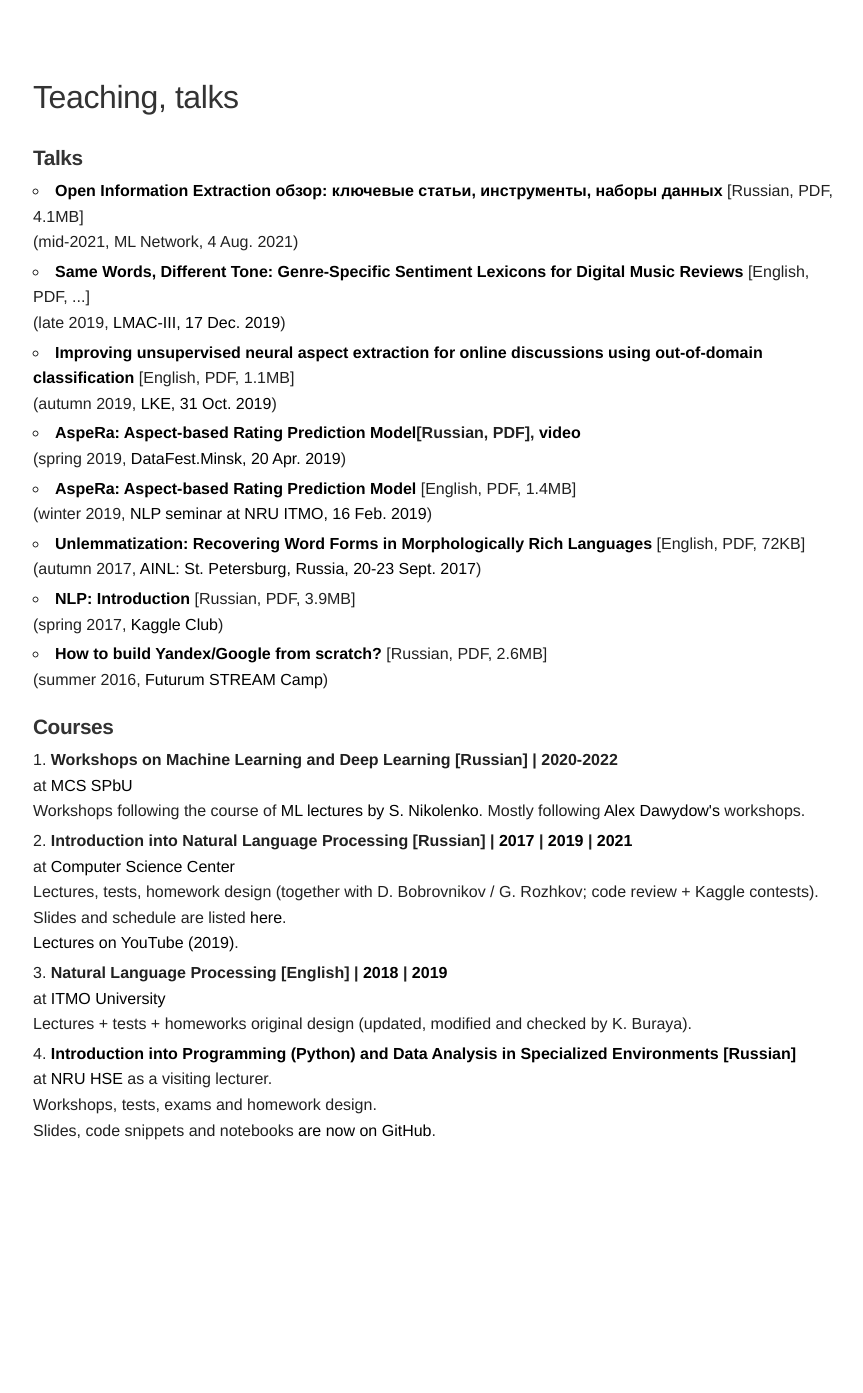
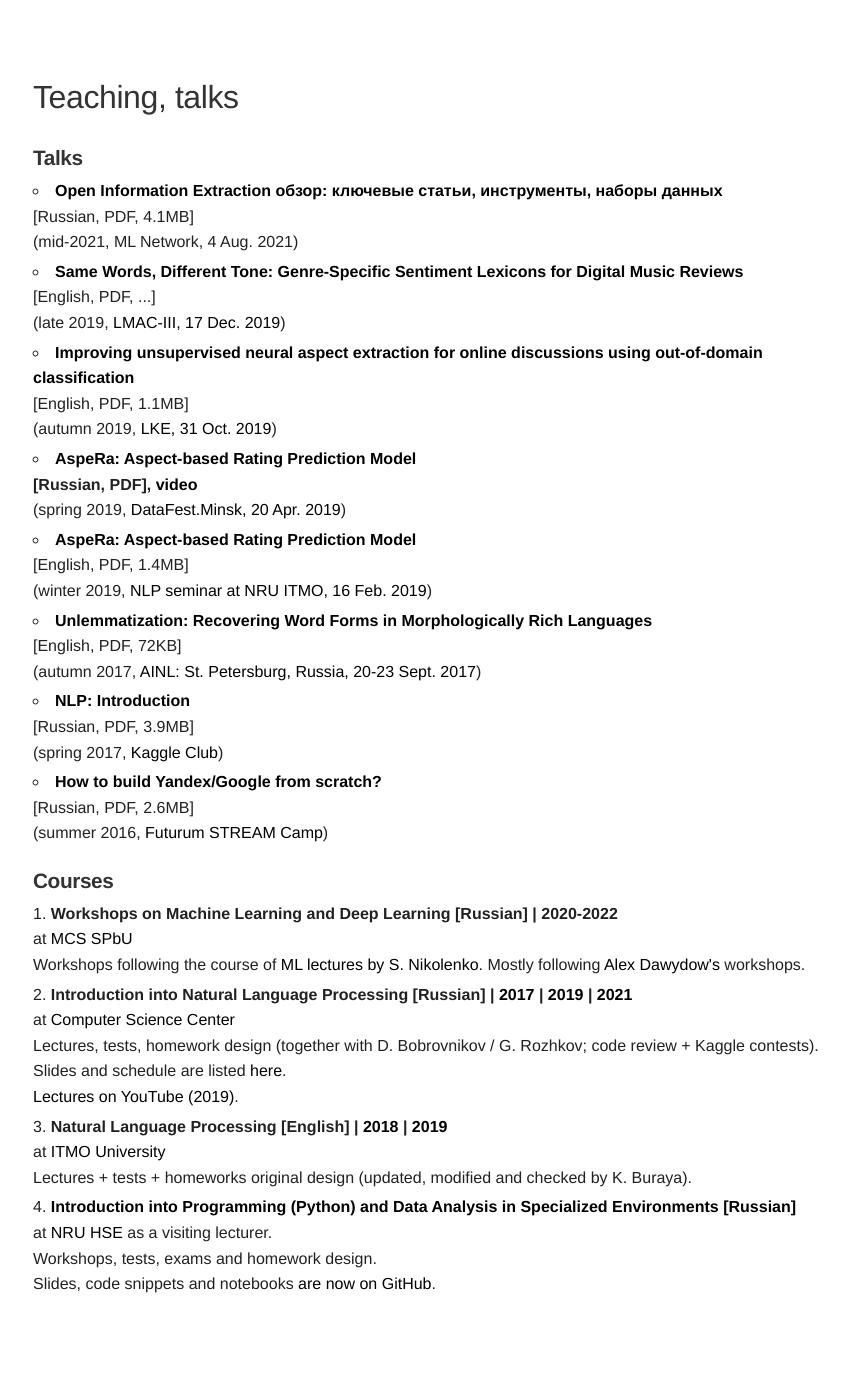
Before and after one commit to alexeyev/alexeyev.github.io, a Jekyll site: the page built from blahblahblah.html, in a window 1280 px wide. Shown: the whole page, without its empty margins (207-1070 px from the left). Built offline with Jekyll 4.4.1, drawn with Linux system fonts in a browser that asks for light colours; before the commit the page ends 1239 px from its top, so only the background shows below that.

Commit message:
Beautification

```diff
--- a/blahblahblah.html
+++ b/blahblahblah.html
@@ -16,28 +16,29 @@ layout: default
     <h3>Talks</h3>
     <ul>
 	<li><b><a href="/pdf/Alekseev_OIE2021.pdf">Open Information Extraction обзор: ключевые статьи, инструменты, наборы данных</a></b>
-		[Russian, PDF, 4.1MB]
+		<br/>[Russian, PDF, 4.1MB]
 		<br>(mid-2021, ML Network, 4 Aug. 2021)
 	<li><b><a href="/pdf/LMAC2019Alekseev.pdf">Same Words, Different Tone: Genre-Specific Sentiment Lexicons for Digital Music Reviews</a></b>
-		[English, PDF, ...]
+		<br/>[English, PDF, ...]
 		<br>(late 2019, <a href="http://lmac.hf-guap.ru/en/">LMAC-III, 17 Dec. 2019</a>)
 	<li><b><a href="/pdf/Alekseev_LKE2019.pdf">Improving unsupervised neural aspect extraction for online discussions using out-of-domain classification</a></b>
-		[English, PDF, 1.1MB]
+		<br/>[English, PDF, 1.1MB]
 		<br>(autumn 2019, <a href="https://lkesymposium.tudublin.ie/">LKE, 31 Oct. 2019</a>)
-	<li><b><a href="/pdf/Alekseev_AspeRa_DATAFEST.pdf">AspeRa: Aspect-based Rating Prediction Model</a>[Russian, PDF],&nbsp;<a href="https://www.youtube.com/watch?v=X_lwNJ_Em8w">video</a></b>
+	<li><b><a href="/pdf/Alekseev_AspeRa_DATAFEST.pdf">AspeRa: Aspect-based Rating Prediction Model</a>
+		<br/>[Russian, PDF],&nbsp;<a href="https://www.youtube.com/watch?v=X_lwNJ_Em8w">video</a></b>
 		<br>(spring 2019, <a href="https://datafest.by/">DataFest.Minsk, 20 Apr. 2019</a>)
         <li><b><a href="/pdf/AlekseevMalykh_AspeRa_ITMO.pdf">AspeRa: Aspect-based Rating Prediction Model</a></b>
-		[English, PDF, 1.4MB]
+		<br/>[English, PDF, 1.4MB]
 		<br>(winter 2019, <a href="https://sites.google.com/view/nlp-seminars/main">NLP seminar at NRU ITMO, 16 Feb. 2019</a>)
 	<li><b><a href="/pdf/AntonAlekseev.poster-slides.AINL.2017.pdf">Unlemmatization: Recovering Word
 		Forms in Morphologically Rich Languages</a></b>
-		[English, PDF, 72KB]
+		<br/>[English, PDF, 72KB]
 		<br>(autumn 2017, <a href="http://ainlconf.ru/">AINL: St. Petersburg, Russia, 20-23 Sept. 2017</a>)
 	<li><b><a href="/pdf/NLPTasks-introduction-AlekseevAM.pdf">NLP: Introduction</a></b>
-		[Russian, PDF, 3.9MB]
+		<br/>[Russian, PDF, 3.9MB]
 		<br>(spring 2017, <a href="https://vk.com/kaggle_club">Kaggle Club</a>)
 	<li><b><a href="/pdf/how_to_build_a_search_engine.alekseev.pdf">How to build Yandex/Google from scratch?</a></b>
-		[Russian, PDF, 2.6MB]
+		<br/>[Russian, PDF, 2.6MB]
 		<br>(summer 2016, <a href="http://www.baltinmat.com/futurum-stream-camp/">Futurum STREAM Camp</a>)
     </ul>
     <h3>Courses</h3>
```
